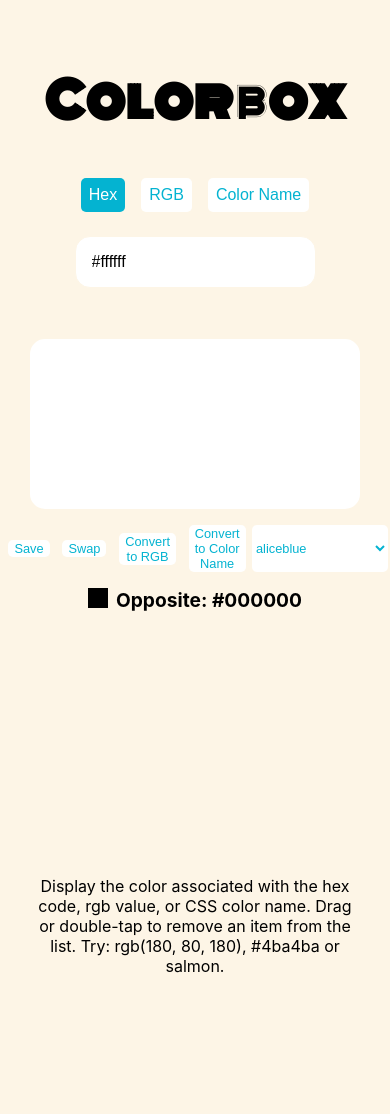
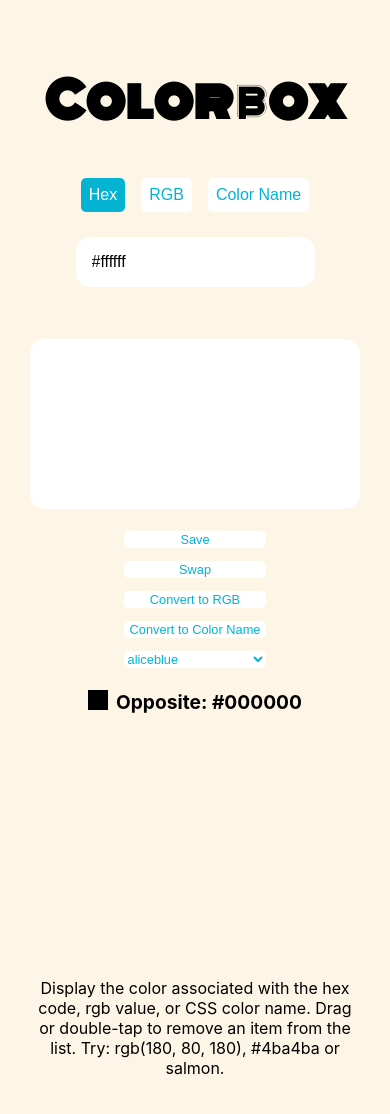
Before and after one commit to liztrenholme/colorbox, a React (Create React App) app: page / in a window 390 px wide. Shown: the top 1114 px of the page. Built offline with nearby package versions, Linux system fonts and the light colour scheme.

Commit message:
media queries for mobile views

```diff
--- a/src/components/colorbox/colorbox.css
+++ b/src/components/colorbox/colorbox.css
@@ -79,3 +79,17 @@
         width: 100%;
     }
 }
+@media (max-width: 567.98px) {
+    .btnBox {
+        display: grid;
+        grid-template-columns: auto;
+    }
+    .swapBtn, .colorSelect {
+        margin: .5em;
+    }
+    .chosenBox {
+        display: grid;
+        grid-template-columns: auto auto;
+        width: 100%;
+    }
+}
```
